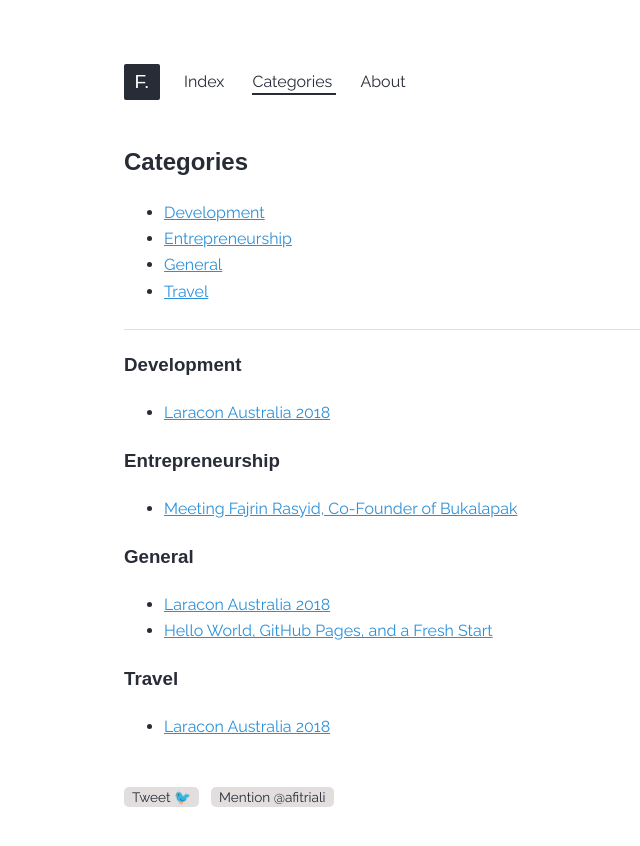
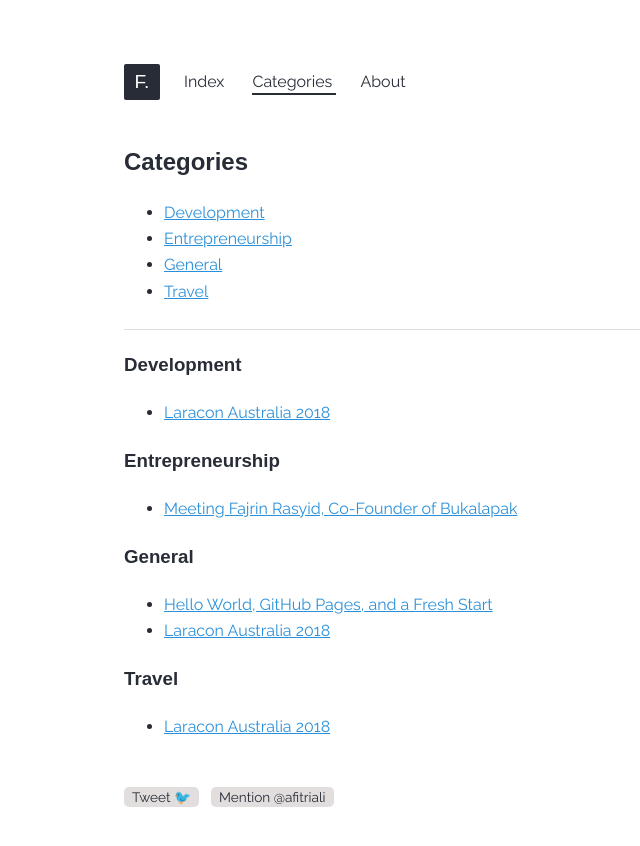
Before and after one commit to xfltrt/xfltrt.github.io, a Jekyll site: the page built from categories.html, in a window 1280 px wide. Shown: the top 846 px of the page, without its empty margins (166-806 px from the left). Built offline with Jekyll 4.4.1, drawn with Linux system fonts in a browser that asks for light colours; some web fonts are replaced; comment, search, counter and statistics services are not loaded.

Commit message:
Update categories.html

```diff
--- a/categories.html
+++ b/categories.html
@@ -13,11 +13,10 @@ title: Categories
     </ul>
   </div>
   {% for category in categories %}
-    {% assign posts = category[1] | reversed %}
     <div class="category">
       <h3 id="{{ category[0] }}">{{ category[0] | capitalize }}</h3>
       <ul>
-        {% for post in posts %}
+        {% for post in category.last reversed %}
           <li><a href="{{ post.url }}">{{ post.title }}</a></li>
         {% endfor %}
       </ul>
```
